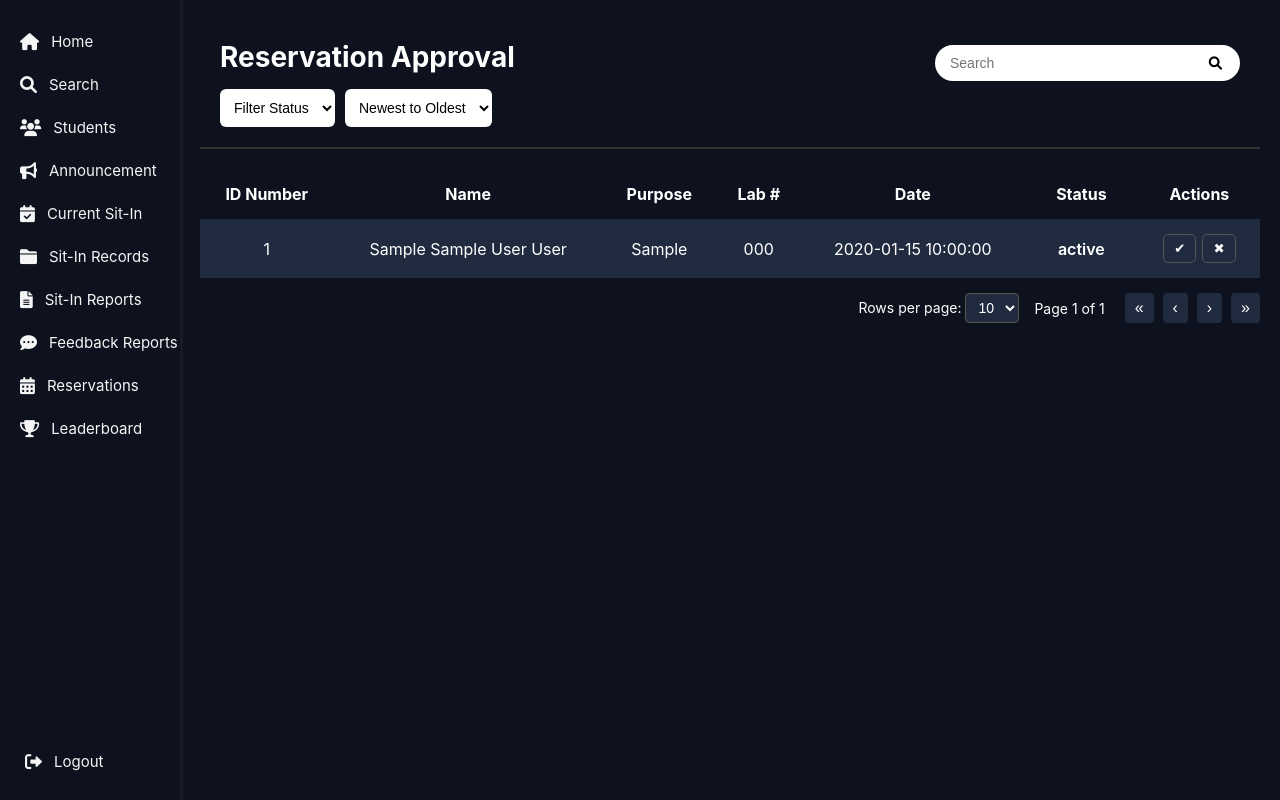
After one commit to z4mier/sit-in-monitoring, a PHP site: page /admin/admin-reservations.php in a window 1280 px wide. The commit adds this page. Run offline with PHP 8.4, Linux system fonts and the light colour scheme; tables that the repository leaves empty or names only in its code hold one stand-in row (values such as "Sample post").

Commit message:
With reservation and minor updates

```diff
--- /dev/null
+++ b/admin/admin-reservations.php
@@ -0,0 +1,310 @@
+<?php
+session_start();
+include '../includes/db-connection.php';
+
+$search = $_GET['search'] ?? '';
+$status_filter = $_GET['status'] ?? '';
+$sort_order = $_GET['sort'] ?? 'DESC'; // Default to Newest to Oldest
+$page = isset($_GET['page']) ? (int)$_GET['page'] : 1;
+$rows_per_page = isset($_GET['limit']) ? (int)$_GET['limit'] : 10;
+$offset = ($page - 1) * $rows_per_page;
+
+$where = [];
+if (!empty($search)) {
+    $escaped = $conn->real_escape_string($search);
+    $where[] = "(r.id_no LIKE '%$escaped%' OR CONCAT(u.firstname, ' ', u.middlename, ' ', u.lastname) LIKE '%$escaped%' OR r.purpose LIKE '%$escaped%' OR r.lab_number LIKE '%$escaped%')";
+}
+if (!empty($status_filter)) {
+    $where[] = "r.status = '" . $conn->real_escape_string($status_filter) . "'";
+}
+$where_clause = $where ? 'WHERE ' . implode(' AND ', $where) : '';
+
+$total_sql = "SELECT COUNT(*) AS total
+              FROM reservations r
+              LEFT JOIN users u ON r.id_no = u.id_no
+              $where_clause";
+$total_result = $conn->query($total_sql);
+$total_rows = ($total_result && $total_result->num_rows > 0) ? $total_result->fetch_assoc()['total'] : 0;
+$total_pages = ceil($total_rows / $rows_per_page);
+
+$sql = "SELECT r.*, CONCAT(u.firstname, ' ', u.middlename, ' ', u.lastname) AS name
+        FROM reservations r
+        LEFT JOIN users u ON r.id_no = u.id_no
+        $where_clause
+        ORDER BY r.date $sort_order
+        LIMIT $offset, $rows_per_page";
+
+$result = $conn->query($sql);
+$reservation_rows = '';
+
+if ($result && $result->num_rows > 0) {
+    while ($row = $result->fetch_assoc()) {
+        $status_class = strtolower($row['status']);
+        $reservation_rows .= "
+        <tr>
+            <td>{$row['id_no']}</td>
+            <td>" . htmlspecialchars($row['name']) . "</td>
+            <td>" . htmlspecialchars($row['purpose']) . "</td>
+            <td>" . htmlspecialchars($row['lab_number']) . "</td>
+            <td>" . htmlspecialchars($row['date']) . "</td>
+            <td><span class='status $status_class'>{$row['status']}</span></td>
+            <td>
+                <form method='POST' action='../includes/update-reservation.php' style='display:flex; gap:6px; justify-content:center;'>
+                    <input type='hidden' name='reservation_id' value='{$row['id']}'>
+                    <button name='action' value='Approved' class='approve-btn'>✔</button>
+                    <button name='action' value='Rejected' class='reject-btn'>✖</button>
+                </form>
+            </td>
+        </tr>";
+    }
+} else {
+    $reservation_rows = "<tr><td colspan='7' style='text-align:center;'>No reservations found.</td></tr>";
+}
+
+$conn->close();
+?>
+
+<!-- HTML START -->
+<!DOCTYPE html>
+<html lang="en">
+<head>
+  <meta charset="UTF-8" />
+  <meta name="viewport" content="width=device-width, initial-scale=1.0">
+  <title>Admin - Reservation Approval</title>
+  <link rel="stylesheet" href="https://cdnjs.cloudflare.com/ajax/libs/font-awesome/6.0.0-beta3/css/all.min.css" />
+  <style>
+    body {
+      margin: 0;
+      font-family: 'Inter', sans-serif;
+      background-color: #0d121e;
+      color: white;
+      display: flex;
+    }
+    .main-content {
+      margin-left: 80px !important;
+      padding: 20px;
+      flex: 1;
+    }
+    .sidebar:hover ~ .main-content {
+      margin-left: 180px !important;
+    }
+    thead tr {
+      background-color: transparent !important;
+    }
+    .custom-toast {
+      background-color: #1f2937;
+      color: white;
+      padding: 14px 20px;
+      border-radius: 10px;
+      font-size: 15px;
+      margin-bottom: 15px;
+      animation: fadeIn 0.3s ease;
+    }
+    @keyframes fadeIn {
+      from { opacity: 0; transform: translateY(-10px); }
+      to { opacity: 1; transform: translateY(0); }
+    }
+    header {
+      padding: 20px;
+      display: flex;
+      justify-content: space-between;
+      align-items: start;
+      flex-wrap: wrap;
+      border-bottom: 2px solid #333;
+    }
+    header h1 {
+      font-size: 28px;
+      margin: 0 0 15px 0;
+    }
+    header form {
+      display: flex;
+      gap: 10px;
+    }
+    select, input[type="text"] {
+      padding: 10px;
+      border-radius: 6px;
+      font-size: 14px;
+      border: none;
+      background-color: white;
+      color: black;
+    }
+    input[type="text"] {
+      width: 200px;
+    }
+    .search-bar {
+      display: flex;
+      align-items: center;
+      gap: 10px;
+      margin-top: 5px;
+    }
+    .search-bar input {
+      padding: 10px 40px 10px 15px;
+      border-radius: 999px;
+      border: none;
+      width: 250px;
+      background-color: white;
+      color: black;
+    }
+    .search-bar button {
+      position: absolute;
+      top: 50%;
+      right: 12px;
+      transform: translateY(-50%);
+      background: none;
+      border: none;
+      cursor: pointer;
+    }
+    .search-bar i {
+      color: black;
+    }
+    table {
+      width: 100%;
+      border-collapse: collapse;
+      margin-top: 20px;
+    }
+    th, td {
+      padding: 15px;
+      text-align: center;
+    }
+    table tr:nth-child(even) { background-color: #111524; }
+    table tr:nth-child(odd) { background-color: #212b40; }
+    table tr:hover { background-color: #181a25; }
+    .status {
+      padding: 6px 10px;
+      border-radius: 12px;
+      font-weight: 600;
+    }
+    .approved, .pending, .rejected {
+      color: white;
+    }
+    .approve-btn, .reject-btn {
+      background-color: transparent;
+      color: white;
+      border: 1px solid #555;
+      padding: 6px 10px;
+      border-radius: 5px;
+      cursor: pointer;
+    }
+    .pagination-wrapper {
+      display: flex;
+      justify-content: flex-end;
+      align-items: center;
+      gap: 15px;
+      padding-top: 15px;
+      font-size: 14px;
+    }
+    .pagination-wrapper select {
+      background-color: #212b40;
+      color: white;
+      border: 1px solid #555;
+      border-radius: 4px;
+      padding: 5px 8px;
+    }
+    .nav-buttons button {
+      background-color: #212b40;
+      color: white;
+      border: none;
+      padding: 6px 10px;
+      margin-left: 5px;
+      cursor: pointer;
+      font-size: 16px;
+      border-radius: 4px;
+    }
+    .nav-buttons button:hover {
+      background-color: #2e3b5e;
+    }
+  </style>
+</head>
+<body>
+
+<?php include '../includes/admin-sidebar.php'; ?>
+
+<div class="main-content">
+  <?php if (isset($_SESSION['success'])): ?>
+    <div class="custom-toast" id="toast-success">
+      <?= $_SESSION['success']; ?>
+    </div>
+    <script>
+      setTimeout(() => {
+        const toast = document.getElementById('toast-success');
+        if (toast) toast.style.display = 'none';
+      }, 3000);
+    </script>
+    <?php unset($_SESSION['success']); ?>
+  <?php endif; ?>
+
+  <header>
+    <div style="flex: 1;">
+      <h1>Reservation Approval</h1>
+      <form method="GET" id="filterForm">
+        <select name="status" onchange="document.getElementById('filterForm').submit()">
+          <option value="">Filter Status</option>
+          <option value="Pending" <?= $status_filter === 'Pending' ? 'selected' : '' ?>>Pending</option>
+          <option value="Approved" <?= $status_filter === 'Approved' ? 'selected' : '' ?>>Approved</option>
+          <option value="Rejected" <?= $status_filter === 'Rejected' ? 'selected' : '' ?>>Rejected</option>
+        </select>
+        <select name="sort" onchange="document.getElementById('filterForm').submit()">
+        <option value="">Sort by</option>
+          <option value="DESC" <?= $sort_order === 'DESC' ? 'selected' : '' ?>>Newest to Oldest</option>
+          <option value="ASC" <?= $sort_order === 'ASC' ? 'selected' : '' ?>>Oldest to Newest</option>
+        </select>
+      </form>
+    </div>
+
+    <form method="GET" class="search-bar" style="position: relative;">
+      <input type="hidden" name="status" value="<?= htmlspecialchars($status_filter) ?>">
+      <input type="hidden" name="sort" value="<?= htmlspecialchars($sort_order) ?>">
+      <input type="text" name="search" placeholder="Search" value="<?= htmlspecialchars($search) ?>">
+      <button type="submit"><i class="fas fa-search"></i></button>
+    </form>
+  </header>
+
+  <div class="table-container">
+    <table>
+      <thead>
+        <tr>
+          <th>ID Number</th>
+          <th>Name</th>
+          <th>Purpose</th>
+          <th>Lab #</th>
+          <th>Date</th>
+          <th>Status</th>
+          <th>Actions</th>
+        </tr>
+      </thead>
+      <tbody>
+        <?= $reservation_rows ?>
+      </tbody>
+    </table>
+
+    <div class="pagination-wrapper">
+      <div>
+        Rows per page:
+        <select onchange="changeLimit(this.value)">
+          <option value="5" <?= $rows_per_page == 5 ? 'selected' : '' ?>>5</option>
+          <option value="10" <?= $rows_per_page == 10 ? 'selected' : '' ?>>10</option>
+          <option value="20" <?= $rows_per_page == 20 ? 'selected' : '' ?>>20</option>
+        </select>
+      </div>
+      <div class="page-info">Page <?= $page ?> of <?= $total_pages ?></div>
+      <div class="nav-buttons">
+        <button onclick="window.location.href='?page=1&limit=<?= $rows_per_page ?>&status=<?= $status_filter ?>&sort=<?= $sort_order ?>&search=<?= urlencode($search) ?>'">«</button>
+        <button onclick="window.location.href='?page=<?= max(1, $page - 1) ?>&limit=<?= $rows_per_page ?>&status=<?= $status_filter ?>&sort=<?= $sort_order ?>&search=<?= urlencode($search) ?>'">‹</button>
+        <button onclick="window.location.href='?page=<?= min($total_pages, $page + 1) ?>&limit=<?= $rows_per_page ?>&status=<?= $status_filter ?>&sort=<?= $sort_order ?>&search=<?= urlencode($search) ?>'">›</button>
+        <button onclick="window.location.href='?page=<?= $total_pages ?>&limit=<?= $rows_per_page ?>&status=<?= $status_filter ?>&sort=<?= $sort_order ?>&search=<?= urlencode($search) ?>'">»</button>
+      </div>
+    </div>
+  </div>
+</div>
+
+<script>
+function changeLimit(limit) {
+  const urlParams = new URLSearchParams(window.location.search);
+  urlParams.set('limit', limit);
+  urlParams.set('page', 1);
+  window.location.search = urlParams.toString();
+}
+</script>
+
+</body>
+</html>
--- a/lab-resources.php
+++ b/lab-resources.php
@@ -54,7 +54,7 @@ $user = $_SESSION['user'];
         .resources h3, .materials h3 {
             font-weight: bold;
             font-size: 20px;
-            text-align: center; /* ✅ CENTERED TITLES */
+            text-align: center;
         }
 
         .card {
```
Also changed, not shown: includes/update-reservation.php (added, +27 -0 lines), reservation.php (added, +200 -0 lines), admin/admin-leaderboard.php (line endings or trailing spaces).
